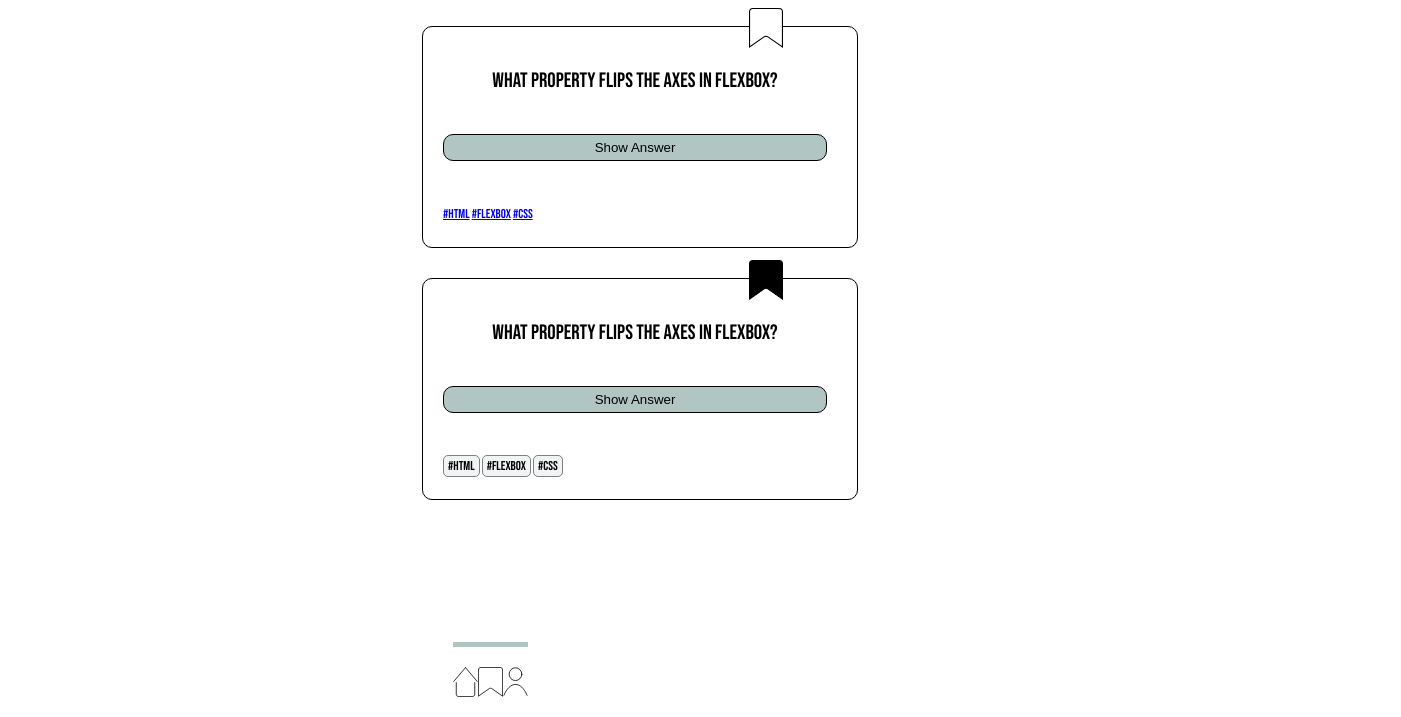
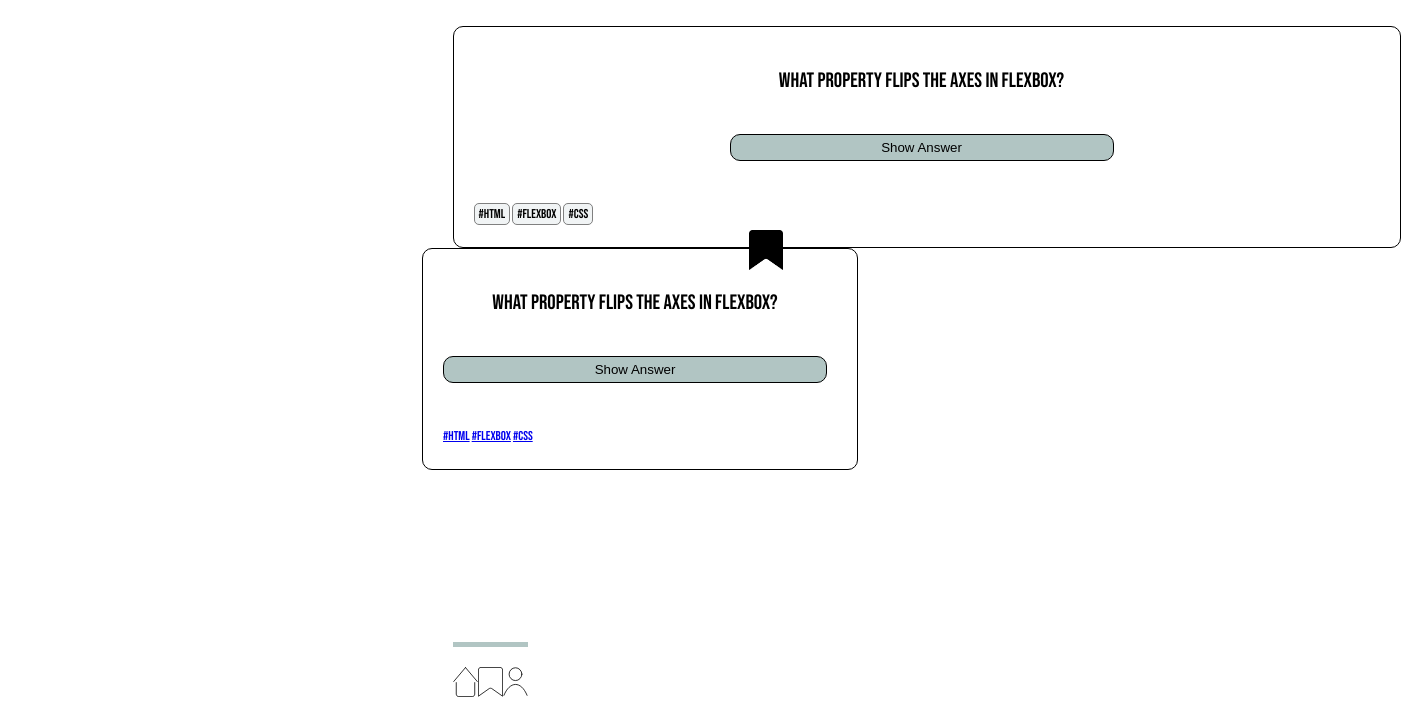
Before and after one commit to E-LeeSchaffer/recap-project, a plain HTML site: page index.html in a window 1280 px wide. Shown: the part 83-800 px from the top of the page, 1401 px wide, since content can reach past the window. Drawn offline with Linux system fonts and the light colour scheme.

Commit message:
harmonize naming convention and correct class names

```diff
--- a/index.html
+++ b/index.html
@@ -23,13 +23,13 @@
       <h1>Quiz App</h1>
     </header>
     <main>
-      <div class="questionBox">
+      <div>
         <img
           class="img-bookmark-white"
           src="bookmark-white.svg"
           alt="bookmark"
         />
-        <section class="questionCard">
+        <section class="question-card">
           <p>What property flips the axes in flexbox?</p>
           <button class="button">Show Answer</button>
           <div class="tags">
@@ -39,13 +39,13 @@
           </div>
         </section>
       </div>
-      <div class="answerBox">
+      <div class="answer-box">
         <img
           class="img-bookmark-black"
           src="bookmark-black.jpg"
           alt="bookmark"
         />
-        <section class="answerCard">
+        <section class="answer-card">
           <p>What property flips the axes in flexbox?</p>
           <button class="button">Show Answer</button>
           <div class="tags">
--- a/styles.css
+++ b/styles.css
@@ -12,13 +12,6 @@ h1 {
   padding: 10px;
 }
 
-.questionBox {
-  display: flex;
-  justify-content: center;
-  position: relative;
-  margin-bottom: 30px;
-}
-
 .img-bookmark-white {
   height: 40px;
   position: absolute;
@@ -26,7 +19,7 @@ h1 {
   right: 45px;
 }
 
-.questionCard {
+.question-card {
   display: flex;
   flex-direction: column;
   justify-content: flex-start;
@@ -58,9 +51,7 @@ h1 {
   text-align: left;
 }
 
-.tag1,
-.tag2,
-.tag3 {
+.tag {
   border: 1px solid gray;
   border-radius: 5px;
   text-decoration: none;
@@ -69,7 +60,7 @@ h1 {
   padding: 2px 4px;
 }
 
-.answerBox {
+.answer-box {
   display: flex;
   justify-content: center;
   position: relative;
@@ -82,7 +73,7 @@ h1 {
   right: 45px;
 }
 
-.answerCard {
+.answer-card {
   display: flex;
   flex-direction: column;
   justify-content: flex-start;
```
